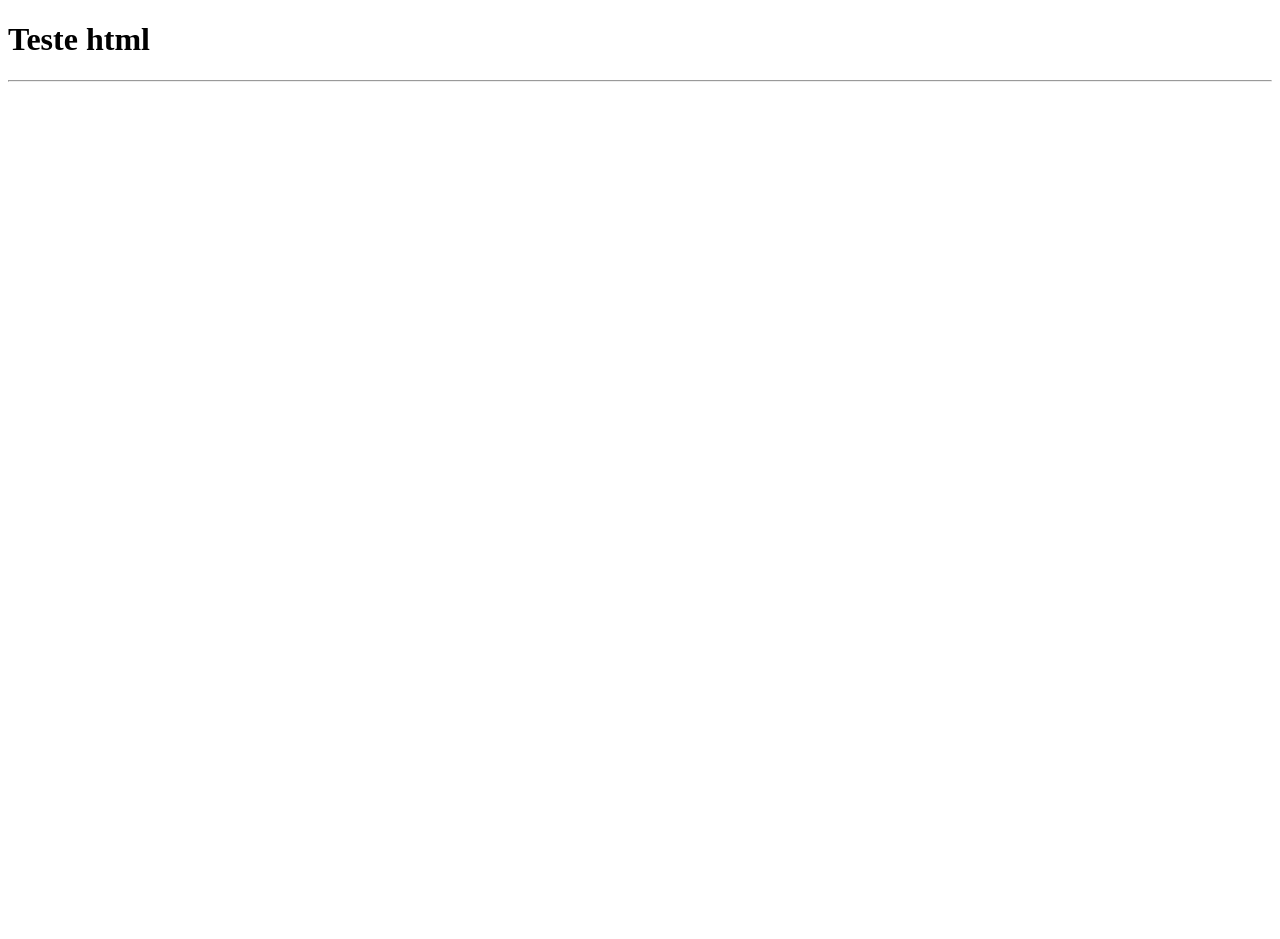
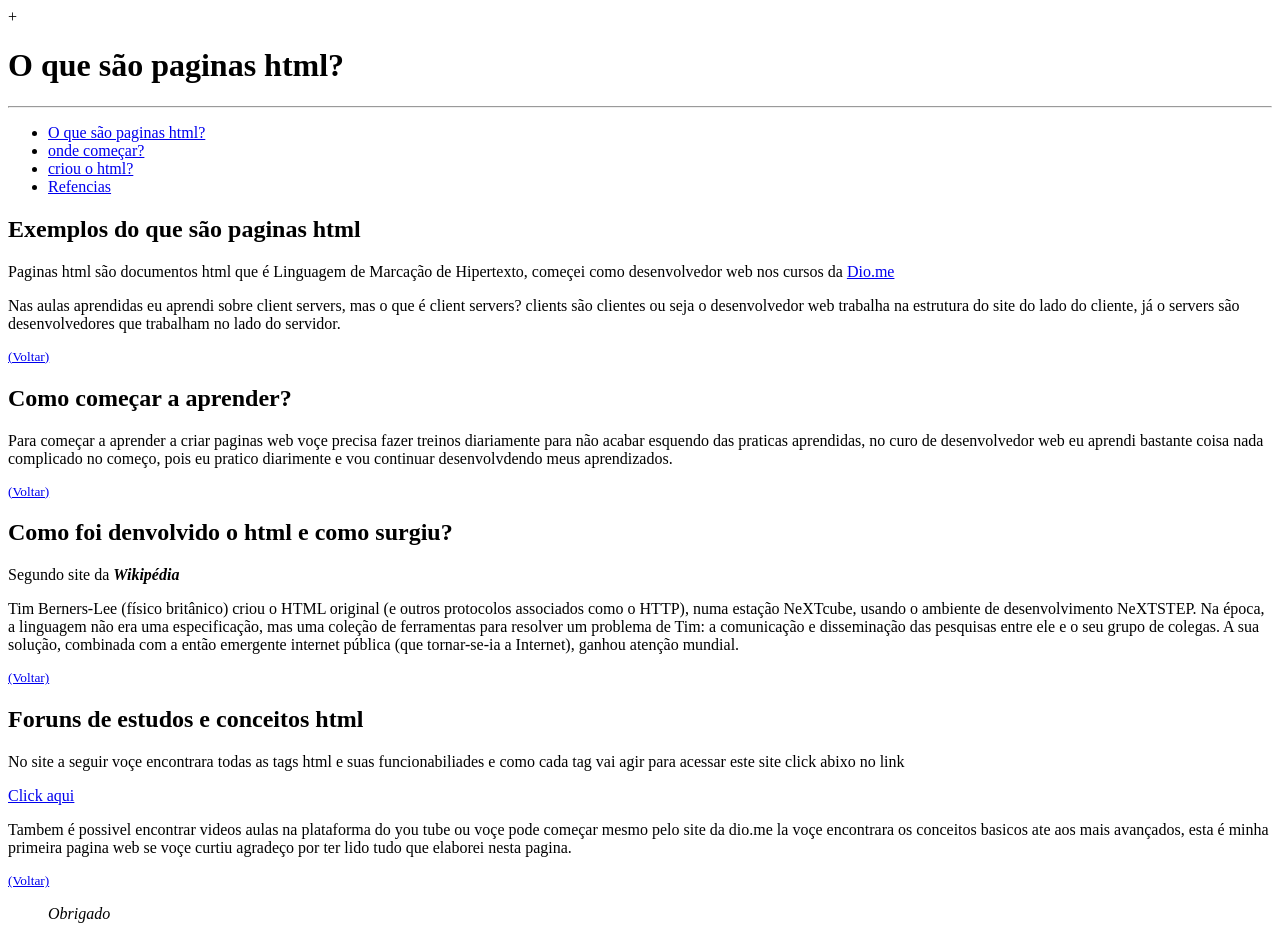
Before and after one commit to Wallysondevs/sitestest, a plain HTML site: page index.html in a window 1280 px wide. Before the commit the page ends 800 px from the top, so only its background shows below. Drawn offline with Linux system fonts and the light colour scheme.

Commit message:
versão criada

```diff
--- a/index.html
+++ b/index.html
@@ -1,12 +1,43 @@
-<!DOCTYPE html>
++ <!DOCTYPE html>
 <html>
     <head>
-        <title>Meu site simples</title>
+        <title>
+            Inicio
+        </title>
     </head>
     <body>
-        <h1>
-            Teste html
+        <h1 id="topo">
+            O que são paginas html?
         </h1>
         <hr>
-    </body>
+        <ul>
+            <li><a href="#exemplos">O que são paginas html?</a></li>
+            <li><a href="#por-onde-começar"> onde começar?</a></li>
+            <li><a href="#quem-criou-o-html">criou o html?</a></li>
+            <li><a href="#refencias">Refencias</a></li>
+        </ul>
+        <h2 id="exemplos">
+            Exemplos do que são paginas html
+        </h2>
+
+        <p>Paginas html são documentos html que é Linguagem de Marcação de Hipertexto, começei como desenvolvedor web nos cursos da <a href="https://dio.me/curso-html/AFEGL2B0WN9S">Dio.me</a></p>
+         <p>Nas aulas aprendidas eu aprendi sobre client servers, mas o que é client servers? clients são clientes ou seja o desenvolvedor web trabalha na estrutura do site do lado do cliente, já o servers são desenvolvedores que trabalham no lado do servidor.</p>
+         <small><a href="#topo">(Voltar)</a></small>
+         <h2 id="por-onde-começar">Como começar a aprender?</h2>
+
+         <p>Para começar a aprender a criar paginas web voçe precisa fazer treinos diariamente para não acabar esquendo das praticas aprendidas, no curo de desenvolvedor web eu aprendi bastante coisa nada complicado no começo, pois eu pratico diarimente e vou continuar desenvolvdendo meus aprendizados.</p>
+         <small><a href="#topo">(Voltar)</a></small>
+         <h2 id="quem-criou-o-html">Como foi denvolvido o html e como surgiu?</h2>
+
+         <p>Segundo site da <strong><i>Wikipédia</i></strong></p>
+         <p>Tim Berners-Lee (físico britânico) criou o HTML original (e outros protocolos associados como o HTTP), numa estação NeXTcube, usando o ambiente de desenvolvimento NeXTSTEP. Na época, a linguagem não era uma especificação, mas uma coleção de ferramentas para resolver um problema de Tim: a comunicação e disseminação das pesquisas entre ele e o seu grupo de colegas. A sua solução, combinada com a então emergente internet pública (que tornar-se-ia a Internet), ganhou atenção mundial.</p>
+         <small><a href="#topo">(Voltar)</a></small>
+         <h2 id="refencias">Foruns de estudos e conceitos html</h2>
+         <p>No site a seguir voçe encontrara todas as tags html e suas funcionabiliades e como cada tag vai agir para acessar este site click abixo no link</p>
+         <p><a href="https://www.w3schools.com/"><u>Click aqui</u></a></p>
+         <p>Tambem é possivel encontrar videos aulas na plataforma do you tube ou voçe pode começar mesmo pelo site da dio.me la voçe encontrara os conceitos basicos ate aos mais avançados, esta é minha primeira pagina web se voçe curtiu agradeço por ter lido tudo que elaborei nesta pagina.</p>
+         <small><a href="#topo">(Voltar)</a></small>
+         <blockquote><i>Obrigado</i></blockquote>
+
+        </body>
 </html>
```
